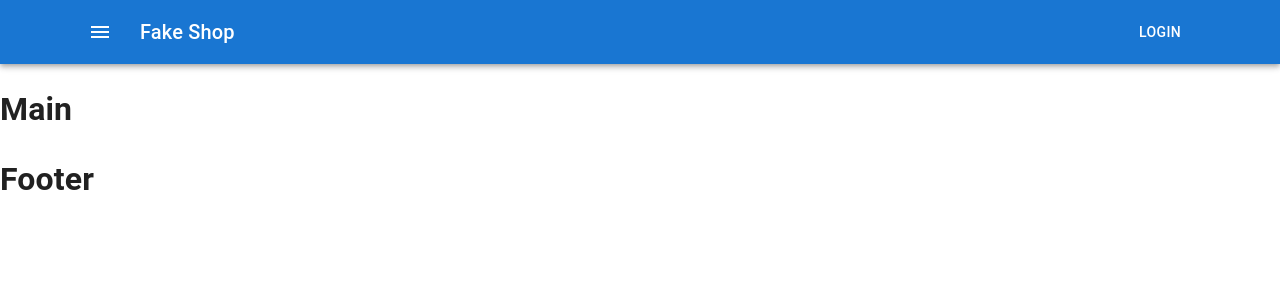
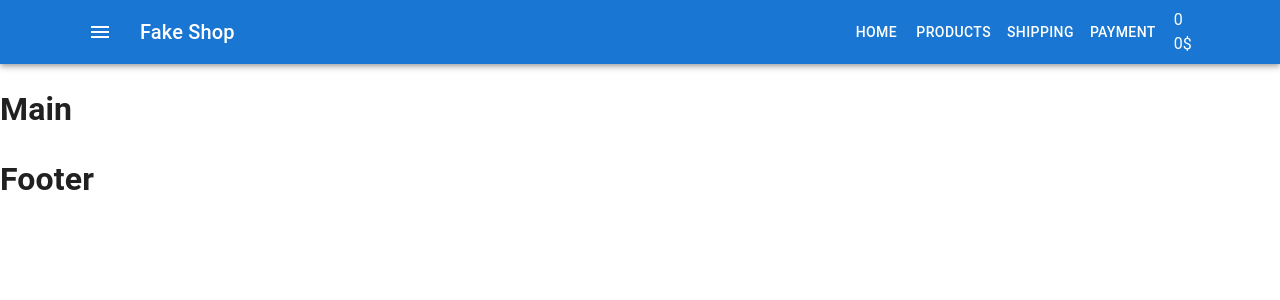
Before and after one commit to teresa1707/shopProject, a React (Create React App) app: page / in a window 1280 px wide. Shown: the top 300 px of the page. Built offline with nearby package versions, Linux system fonts and the light colour scheme.

Commit message:
syles and modules css

```diff
--- /dev/null
+++ b/src/components/Cart/CartHeader.css
@@ -0,0 +1,3 @@
+.cartHeader {
+    margin-left: 20px;
+}
--- /dev/null
+++ b/src/components/Cart/CartHeader.js
@@ -0,0 +1,13 @@
+import React from 'react'
+//import './CartHeader.css'
+import styles from './CartHeader.module.css'
+
+export const CartHeader = () => {
+    return (
+        //<div className="cartHeader">
+        <div className={styles.cartHeader}>
+            <div>0</div>
+            <div>0$</div>
+        </div>
+    )
+}
--- /dev/null
+++ b/src/components/Cart/CartHeader.module.css
@@ -0,0 +1,3 @@
+.cartHeader {
+    margin-left: 10px;
+}
--- /dev/null
+++ b/src/components/Menu/Menu.js
@@ -0,0 +1,13 @@
+import React from 'react'
+import Button from '@mui/material/Button'
+
+export const Menu = () => {
+    return (
+        <>
+            <Button color="inherit">HOME</Button>
+            <Button color="inherit">PRODUCTS</Button>
+            <Button color="inherit">SHIPPING</Button>
+            <Button color="inherit">PAYMENT</Button>
+        </>
+    )
+}
--- a/src/container/Header/Header.js
+++ b/src/container/Header/Header.js
@@ -6,6 +6,8 @@ import Button from '@mui/material/Button'
 import IconButton from '@mui/material/IconButton'
 import MenuIcon from '@mui/icons-material/Menu'
 import { Container } from '@mui/material'
+import { Menu } from 'components/Menu/Menu'
+import { CartHeader } from 'components/Cart/CartHeader'
 
 export const Header = () => {
     return (
@@ -29,7 +31,8 @@ export const Header = () => {
                         >
                             Fake Shop
                         </Typography>
-                        <Button color="inherit">Login</Button>
+                        <Menu />
+                        <CartHeader />
                     </Toolbar>
                 </Container>
             </AppBar>
```
